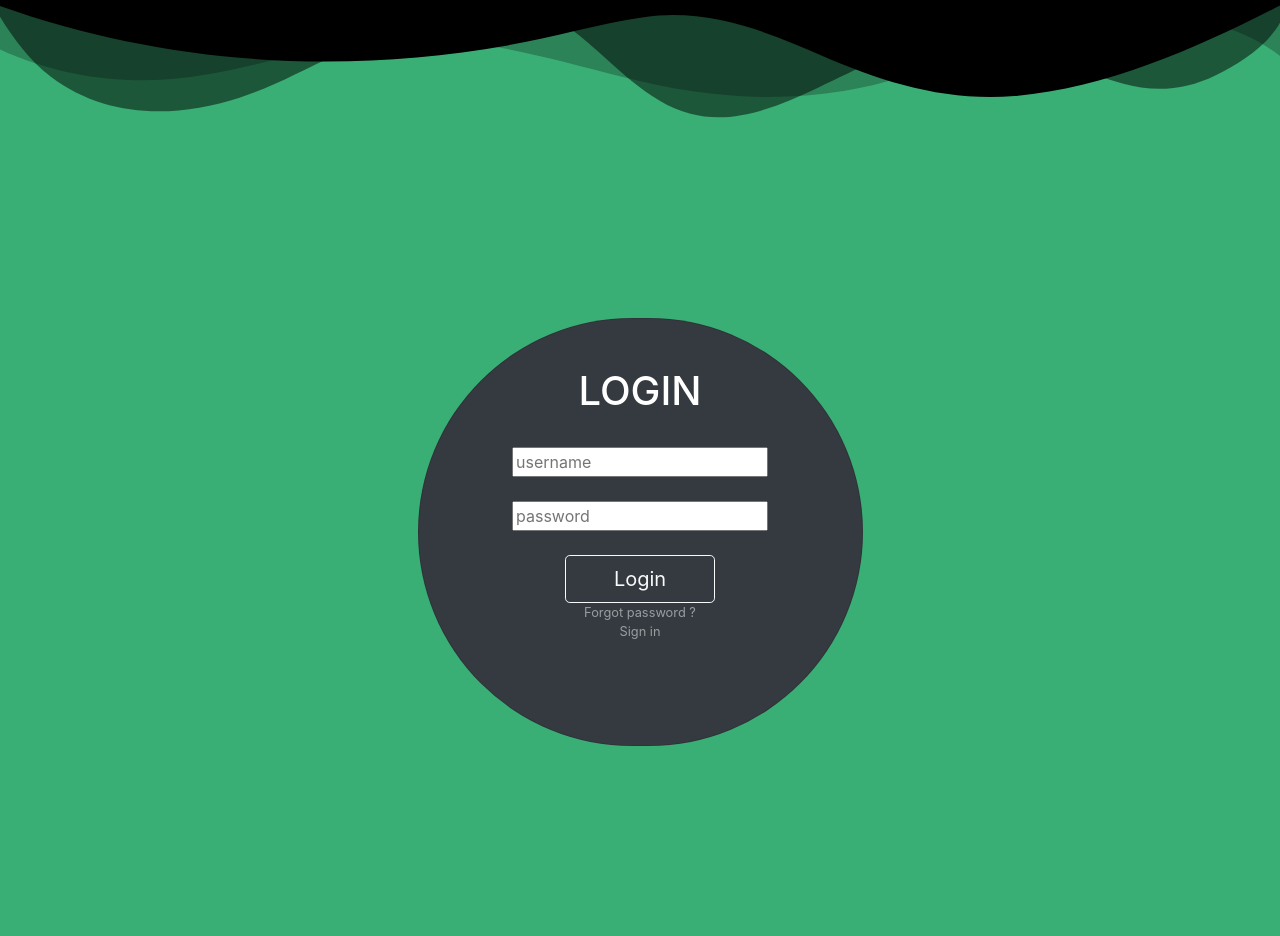
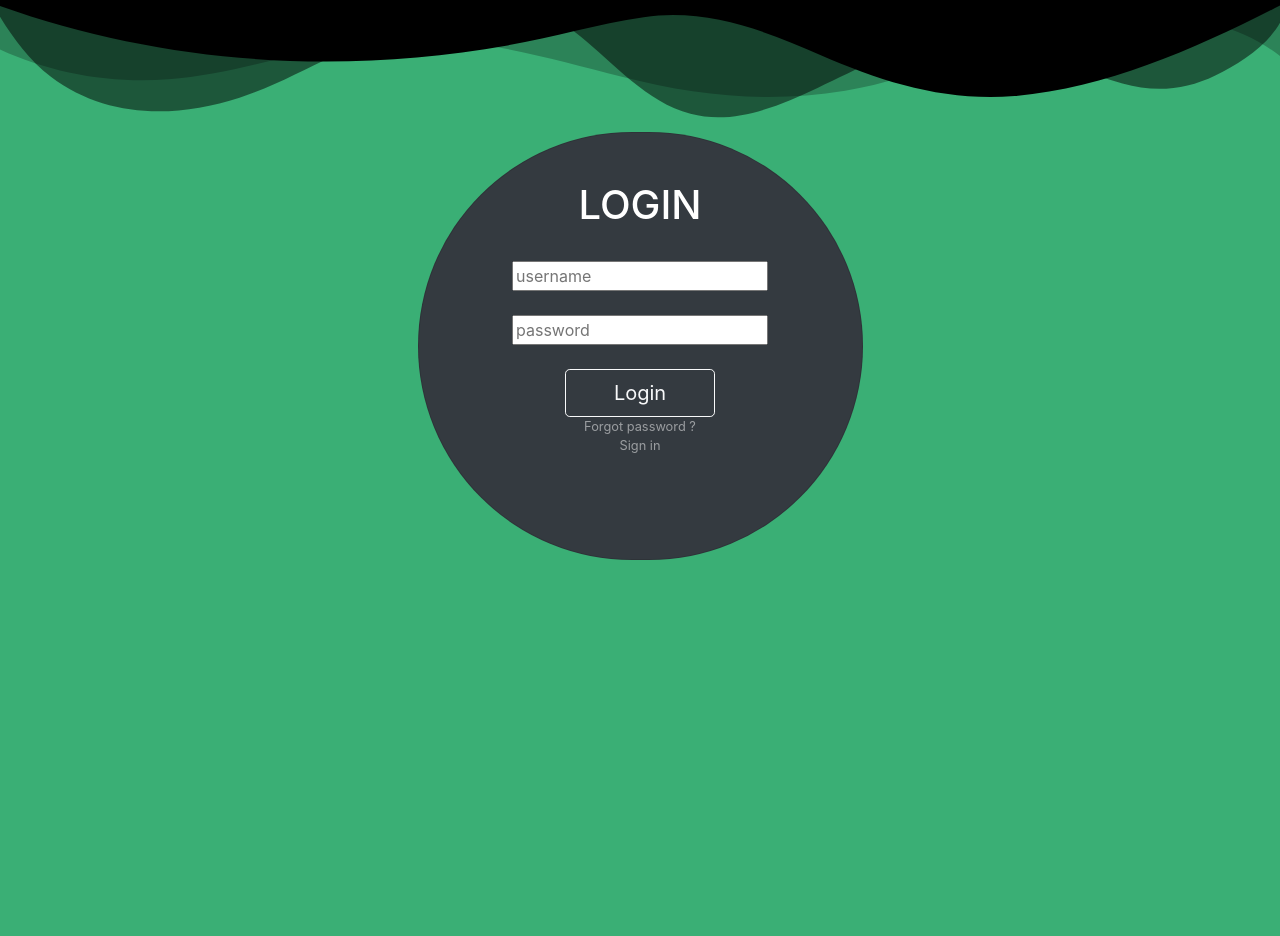
Before and after one commit to UnimibSoftEngCourse2022/progetto-clup-1-gruppo-clup-1, a Flask app: page /login in a window 1280 px wide. Run offline with Flask 2, Linux system fonts and the light colour scheme; some libraries are stand-ins or nearby versions.

Commit message:
allineamento

```diff
--- a/src/clup/flaskr/templates/user_login.html
+++ b/src/clup/flaskr/templates/user_login.html
@@ -3,7 +3,7 @@
 
 <div class="container py-1">
         <section class="vh-100 gradient-custom">
-            <div class="row d-flex justify-content-center align-items-center h-100">
+            <div class="row d-flex justify-content-center align-items-center ">
                 <div class="col-12 col-md-8 col-lg-6 col-xl-5">
                     <div class="card bg-dark text-white" style="border-radius: 30rem;">
                         <div class="card-body p-5 text-center">
```
